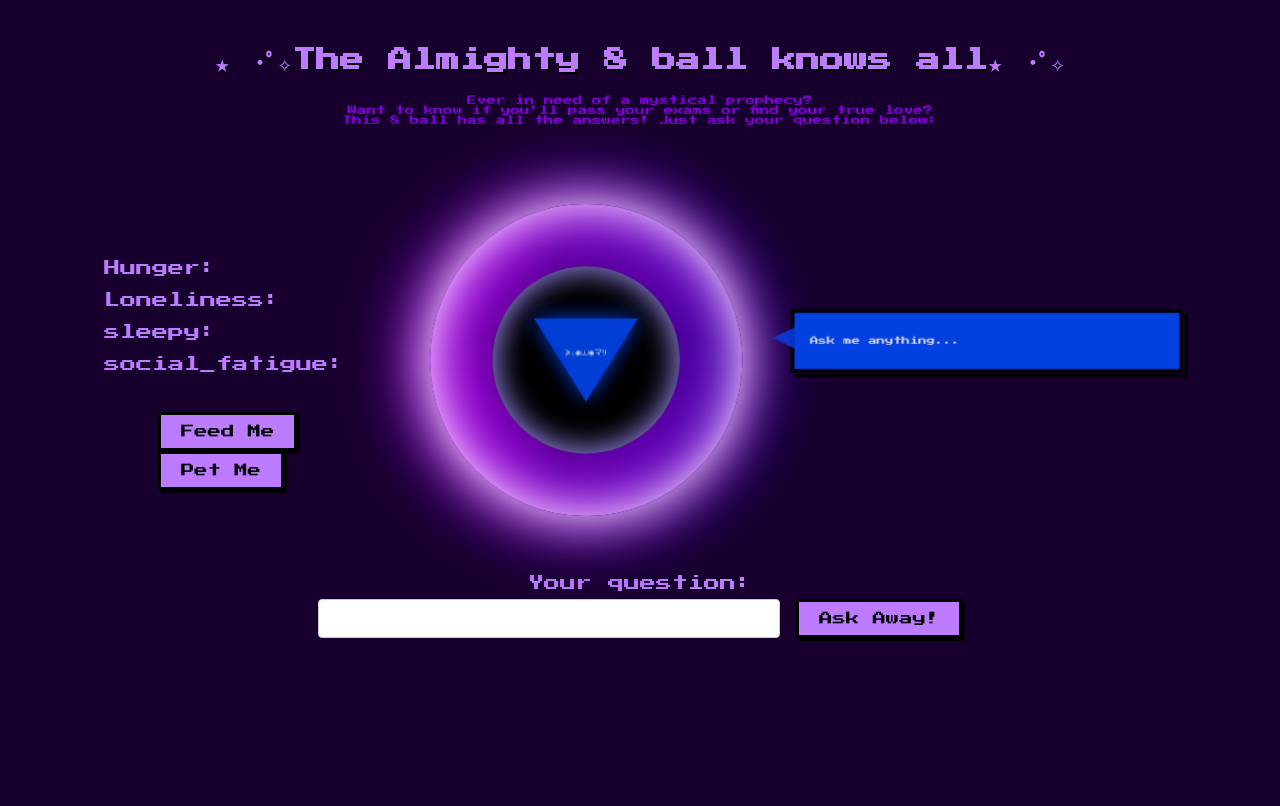
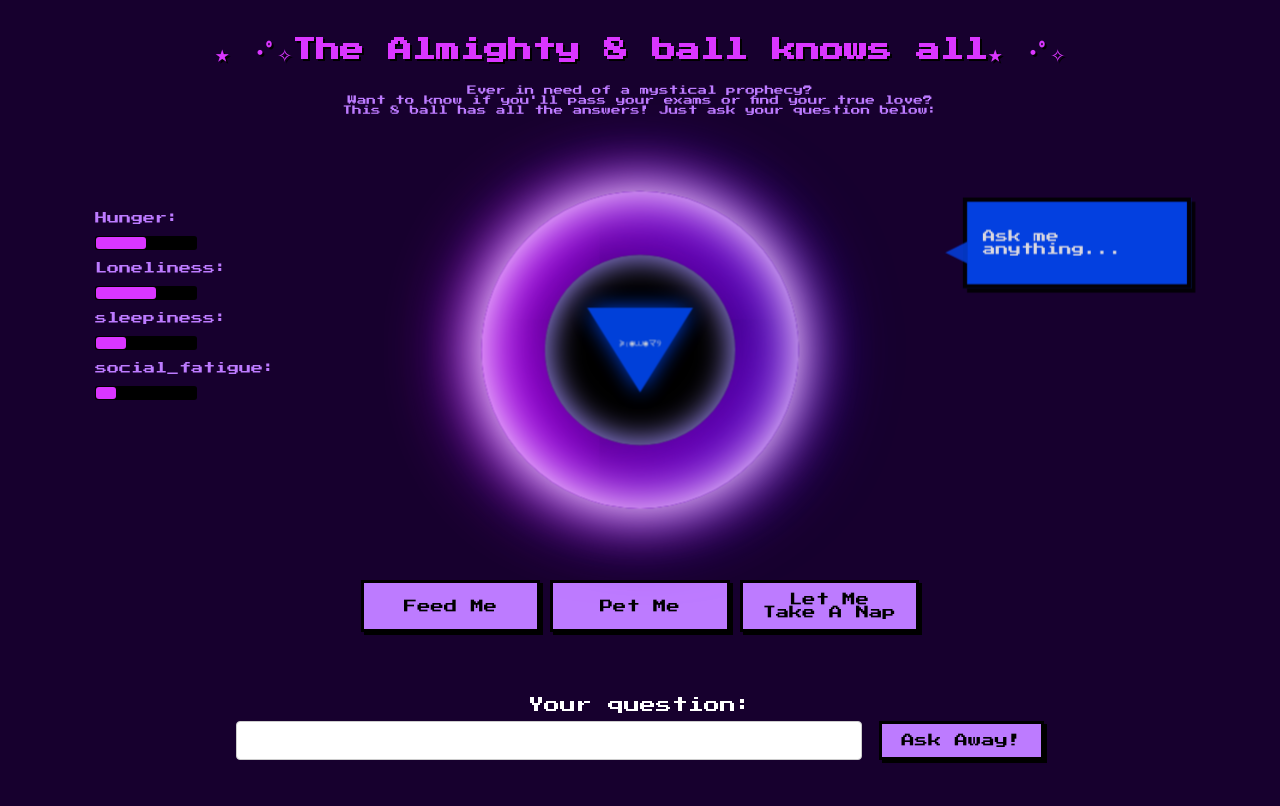
Before and after one commit to veragrosskop/My_8_ball_is_a_cat, a Flask app: page / in a window 1280 px wide. Before the commit the page ends 641 px from the top, so only its background shows below. Run offline with Flask 3, Linux system fonts and the light colour scheme.

Commit message:
- fixed broken stats and added progressbars - catch exceptions by limit api key reached

```diff
--- a/app.py
+++ b/app.py
@@ -26,45 +26,49 @@ def ask_oracle(question) -> str:
     try:
         response = CLIENT.get_response(question, instructions)
     except Exception as e:
-        response = f"{e}"
+
+        error_msg = f"{e}"
+
+        if "429" in error_msg or "RESOURCE_EXHAUSTED" in error_msg:
+            response = "⚠️ You've reached your oracle question limit. Try again later."
+
+        else:
+            response =  "⚠️ The oracle is confused... something went wrong."
     print(response)
     return response
-
-#
-# def background_loop(flask_app):
-#     with flask_app.app_context():
-#         while True:
-#             CAT.update()  # your global pet
-#             time.sleep(5)
-#
-# def start_background_thread(flask_app):
-#     thread = threading.Thread(target=background_loop, args=(flask_app,), daemon=True)
-#     thread.start()
 
 # Routes
 # ------------------
 @app.route("/", methods=['GET'])
 def oracle_homepage():
-    return render_template('index.html', message="Ask me anything...")
+    return render_template('index.html', state=CAT.get_dict_state(), message="Ask me anything...")
 
 @app.route("/", methods=['POST'])
 def oracle_action():
     answer = ""
     action = request.form.get("action")
-    print("Form data:", request.form)  # what does this show?
-    #TODO! fix stats view
+
     if action == "ask":
         question = request.form.get("question")
+        CAT.handle_ask()
         print(question)
         answer = ask_oracle(question)
+        print(CAT.get_dict_state())
         return jsonify({"message": answer, "state": CAT.get_dict_state()})
     elif action == "feed":
         CAT.handle_feed()
         answer = "🐟 The cat has been fed!"
+        print(CAT.get_dict_state())
+        return jsonify({"message": answer, "state": CAT.get_dict_state()})
+    elif action == "nap":
+        CAT.handle_nap()
+        answer = "ZZZZZzzzzz..."
+        print(CAT.get_dict_state())
         return jsonify({"message": answer, "state": CAT.get_dict_state()})
     elif action == "pet":
         CAT.handle_pet()
         answer = "😸 Purr... the cat is happy!"
+        print(CAT.get_dict_state())
         return jsonify({"message": answer, "state": CAT.get_dict_state()})
 
     return jsonify({"message": answer, "state": CAT.get_dict_state()})
@@ -74,7 +78,4 @@ def status():
     return jsonify(CAT.get_dict_state())
 
 if __name__ == '__main__':
-    # if os.environ.get("WERKZEUG_RUN_MAIN") == "true":
-    #     start_background_thread(app)
-
     app.run(host="0.0.0.0", port=5002, debug=False)
--- a/client.py
+++ b/client.py
@@ -106,14 +106,12 @@ class GenAIClient(Client):
         :param instruction:
         :return:
         """
-
         response = self.client.models.generate_content(
             model=self.model,
             config=types.GenerateContentConfig(
                 system_instruction=f"{instruction} Keep it short."),
             contents=prompt
         )
-
         return response.text
 
 class OpenAIClient(Client):
--- a/static/css/style.css
+++ b/static/css/style.css
@@ -1,7 +1,9 @@
 :root {
     --bg: #17002E;
     --accent: #BD7BFF;
+    --accent-pink: #da36ff;
     --screen_color: #004CFF;
+    --accent-desaturated: #5f5561;
 }
 
 
@@ -10,21 +12,35 @@ body, input {
     image-rendering: pixelated;
 }
 body {
-    padding: 20px;
+    padding: 10px;
     background-color: var(--bg);
     text-align: center;
-    color: #BD7BFF;
+    color: white;
 }
+
+h1 {
+    color: var(--accent-pink);
+    font-size: 24px;
+    text-shadow: 2px 2px #000;
+}
+
 .description {
     font-size: 0.6em;
-    color: #8200DB;
+    color: var(--accent);
     margin-bottom: 20px;
 }
-form {
+
+p {
+    color: var(--accent);
+    font-size: 12px;
+}
+
+.input-form {
     padding: 20px;
-    width: 60%;
+    width: 80%;
     margin: 0px auto;
 }
+
 input[type=text] {
     width: 70%;
     padding: 12px 20px;
@@ -34,8 +50,8 @@ input[type=text] {
     border: 1px solid #ccc;
 }
 input[type=submit] {
-    background-color: #6c757d;
-    color: #ffffff;
+    background-color: var(--screen_color);
+    color: white;
     padding: 14px 20px;
     margin: 8px 0;
     border: none;
@@ -61,6 +77,20 @@ button:active {
     box-shadow: 0px 0px 0px #000;
 }
 
+button:disabled {
+
+    background-color: var(--accent-desaturated);
+    color: #000;
+    cursor: not-allowed;
+    transform: none;
+    box-shadow: 3px 3px 0px #000;
+}
+
+button:disabled:active {
+    transform: none;
+    box-shadow: 3px 3px 0px #000;
+}
+
 
 img {
     max-width: 100%;
@@ -68,15 +98,7 @@ img {
     display: block;
     margin: 20px auto;
 }
-h1 {
-    color: var(--accent);
-    font-size: 24px;
-    text-shadow: 2px 2px #000;
-}
-#answerBox {
-    color: #ffffff;
-    margin-top: 30px;
-}
+
 
 .oracle-container {
     width: 90%;
@@ -86,29 +108,65 @@ h1 {
 .middle-row {
     display: flex;
     margin-top: 70px;
-    justify-content: space-between;
-    align-items: flex-end;
+    justify-content: center;
+    align-items: stretch;
     gap: 20px;
+    flex-wrap: nowrap;
 }
 
 .panel {
+    flex: 1 1 0;
+    display: flex;
+    flex-direction: column;
     padding: 15px;
     min-height: 200px;
+    min-width: 0;
 }
 
 .stats-panel {
     width: 25%;
+    height: 200px;
     text-align: left;
+    align-items: top;
+}
+.stats-panel form.button-group {
+    display: flex;
+    gap: 10px;
+    justify-content: flex-start;
+    margin-top: 20px;
+}
+
+.stats-panel form.button-group button {
+    flex: 1;
+    text-align: center;
+}
+
+.button-group {
+    margin-top: 80px;
+    width: 100%;
+}
+
+.button-group form {
+    display: flex;
+    gap: 10px;
+    justify-content: flex-start;
+}
+
+.button-group button {
+    flex: 1;
+    text-align: center;
 }
 
 .cat-panel {
-    width: 30%;
+    flex: 0 0 auto;
+    display: flex;
     text-align: center;
+    align-items: center;
 }
 
 @keyframes pulse {
-    0% { transform: scale(1); opacity: 0.9; }
-    100% { transform: scale(1.05); opacity: 1; }
+    0% { transform: scale(1); opacity: 1; }
+    100% { transform: scale(1.07); opacity: 1; }
 }
 
 @keyframes floatText {
@@ -220,12 +278,19 @@ h1 {
 
 .speech-panel {
     width: 35%;
+    min-width: 200px;
+
+}
+
+.speech-panel p {
+   color: white;
+
 }
 
 .speech-bubble {
     position: relative;
     background: var(--screen_color);
-    color: white;
+
     padding: 15px;
 
     border: 4px solid #000;
@@ -239,6 +304,7 @@ h1 {
 .speech-bubble::after {
     content: "";
     position: absolute;
+
 
     left: -20px;
     bottom: 20px;
@@ -255,3 +321,37 @@ h1 {
 .bottom-row {
     margin-top: 30px;
 }
+
+.progressbar-wrapper {
+	width: 100px;
+}
+
+.progress-bar {
+    width: 100%;
+    background-color: #000;
+    padding: 1px;
+    border-radius: 3px;
+    box-shadow: inset 0 1px 3px rgba(0, 0, 0, .2);
+    overflow: hidden
+}
+
+.progress-bar-fill {
+    display: block;
+    height: 12px;
+    width: 0%;
+    background-color: var(--accent-pink);
+    border-radius: 3px;
+
+    transition: width 500ms ease-in-out;
+}
+
+.loading::after {
+    content: "...";
+    animation: dots 1s steps(3, end) infinite;
+}
+
+@keyframes dots {
+    0% { content: "."; }
+    33% { content: ".."; }
+    66% { content: "..."; }
+}
--- a/static/js/app.js
+++ b/static/js/app.js
@@ -1,29 +1,64 @@
-// debug check if loaded
-console.log("app.js loaded");
-console.log("forms found:", document.querySelectorAll("form").length);
+//// debug check if loaded
+//console.log("app.js loaded");
+//console.log("forms found:", document.querySelectorAll("form").length);
+
+let isLoading = false;
+
+function setBar(stat, value) {
+    const fill = document.getElementById(stat + "-fill");
+
+    if (!fill) {
+        console.log("Missing:", stat + "-fill")
+        return;
+    }
+
+    const percent = Math.max(0, Math.min(100, value)); // clamp 0–100
+    fill.style.width = percent + "%";
+}
 
 function updateUI(data) {
-    document.getElementById("hunger").innerText = data.hunger.toFixed(1);
-    document.getElementById("loneliness").innerText = data.loneliness.toFixed(1);
-    document.getElementById("social_fatigue").innerText = data.social_fatigue.toFixed(1);
-    document.getElementById("sleepy").innerText = data.sleepy.toFixed(1);
+
+    setBar("hunger", data.hunger);
+    setBar("loneliness", data.loneliness);
+    setBar("sleepy", data.sleepy);
+    setBar("social_fatigue", data.social_fatigue);
 }
 
-//setInterval(() => {
-//    fetch("/status")
-//        .then(res => res.json())
-//        .then(updateUI);
-//}, 2000);
+document.addEventListener("DOMContentLoaded", () => {
+    fetch("/status")
+        .then(res => res.json())
+        .then(data => {
+            updateUI(data);
+        })
+        .catch(err => console.error("Initial fetch error:", err));
+});
 
 document.querySelectorAll("form").forEach(form => {
     form.addEventListener("submit", function (e) {
         e.preventDefault(); // stop page reload
+
+        //avoid spamming buttons by blocking while loading
+        if(isLoading) return;
+        isLoading = true;
 
         const formData = new FormData(form);
         // This captures which button was clicked
         if (e.submitter) {
             formData.set(e.submitter.name, e.submitter.value);
         }
+
+        const button = e.submitter;
+
+        // disable button + show loading
+        if (button) {
+//            button.dataset.originalText = button.innerText;
+            if (button.value === "ask"){
+                button.disabled = true;
+                }
+        }
+        // show thinking state
+        document.getElementById("answer").innerText = "The oracle is thinking";
+        document.getElementById("answer").classList.add("loading");
 
         fetch("/", {
             method: "POST",
@@ -32,11 +67,21 @@ document.querySelectorAll("form").forEach(form => {
         .then(res => res.json())
         .then(data => {
             // update UI immediately
+            document.getElementById("answer").classList.remove("loading");
             updateUI(data.state);
-
-            // optional: show message
             document.getElementById("answer").innerText = data.message;
         })
-        .catch(err => console.error("Fetch error:", err));
+        .catch(err => {
+            console.error("Fetch error:", err);
+            document.getElementById("answer").innerText = "⚠️ Something went wrong";
+        })
+        .finally(() => {
+            // re-enable button
+            if (button) {
+                button.disabled = false;
+                // restore label
+                isLoading = false;
+            }
+        });
     });
 });
--- a/templates/base.html
+++ b/templates/base.html
@@ -4,6 +4,8 @@
     <title>My 8 ball is a cat</title>
     <link href="https://fonts.googleapis.com/css2?family=Press+Start+2P&display=swap" rel="stylesheet">
     <link rel="stylesheet" href="{{ url_for('static', filename='css/style.css') }}">
+    <link rel="stylesheet" href="{{ url_for('static', filename='css/oracle.css') }}">
+    <link rel="stylesheet" href="{{ url_for('static', filename='css/progressbar.css') }}">
 </head>
 <body>
 
--- a/templates/components/actions.html
+++ b/templates/components/actions.html
@@ -1,6 +1,7 @@
-<div style="margin-top:20px;">
+<div class="button-group">
     <form action="/" method="post">
         <button type="submit" name="action" value="feed">Feed Me</button>
         <button type="submit" name="action" value="pet">Pet Me</button>
+        <button type="submit" name="action" value="nap">Let Me Take A Nap</button>
     </form>
 </div>
--- a/templates/components/oracle_input.html
+++ b/templates/components/oracle_input.html
@@ -1,4 +1,4 @@
-<form action="/" method="post">
+<form class="input-form" action="/" method="post">
     <label for="question">Your question:</label><br>
     <input type="text" id="question" name="question" required>
     <button type="submit" name="action" value="ask">Ask Away!</button>
--- a/templates/components/stats.html
+++ b/templates/components/stats.html
@@ -1,4 +1,27 @@
-<p>Hunger: <span id="hunger"></span></p>
-<p>Loneliness: <span id="loneliness"></span></p>
-<p>sleepy: <span id="sleepy"></span></p>
-<p>social_fatigue: <span id="social_fatigue"></span></p>
+<p>Hunger: </p>
+<div class="progressbar-wrapper">
+    <div class="progress-bar">
+        <div class="progress-bar-fill" id="hunger-fill"></div>
+    </div>
+</div>
+
+<p>Loneliness:</p>
+<div class="progressbar-wrapper">
+    <div class="progress-bar">
+        <div class="progress-bar-fill" id="loneliness-fill"></div>
+    </div>
+</div>
+
+<p>sleepiness: </p>
+<div class="progressbar-wrapper">
+    <div class="progress-bar">
+        <div class="progress-bar-fill" id="sleepy-fill"></div>
+    </div>
+</div>
+
+<p>social_fatigue: </p>
+<div class="progressbar-wrapper">
+    <div class="progress-bar">
+        <div class="progress-bar-fill" id="social_fatigue-fill"></div>
+    </div>
+</div>
--- a/templates/index.html
+++ b/templates/index.html
@@ -21,7 +21,7 @@ This 8 ball has all the answers! Just ask your question below:
         <!-- LEFT: Stats -->
         <div class="panel stats-panel">
             {% include "components/stats.html" %}
-            {% include "components/actions.html" %}
+
         </div>
 
         <!-- CENTER: Cat Oracle -->
@@ -40,6 +40,7 @@ This 8 ball has all the answers! Just ask your question below:
 <!--                <img id="cat-img"-->
 <!--                     src="{{ url_for('static', filename='images/cat_8ball_pixel.png') }}">-->
             </div>
+            {% include "components/actions.html" %}
         </div>
 
         <!-- RIGHT: Speech Bubble -->
```
Also changed, not shown: cat.py (+49 -16 lines), static/css/oracle.css (added), static/css/progressbar.css (added).
